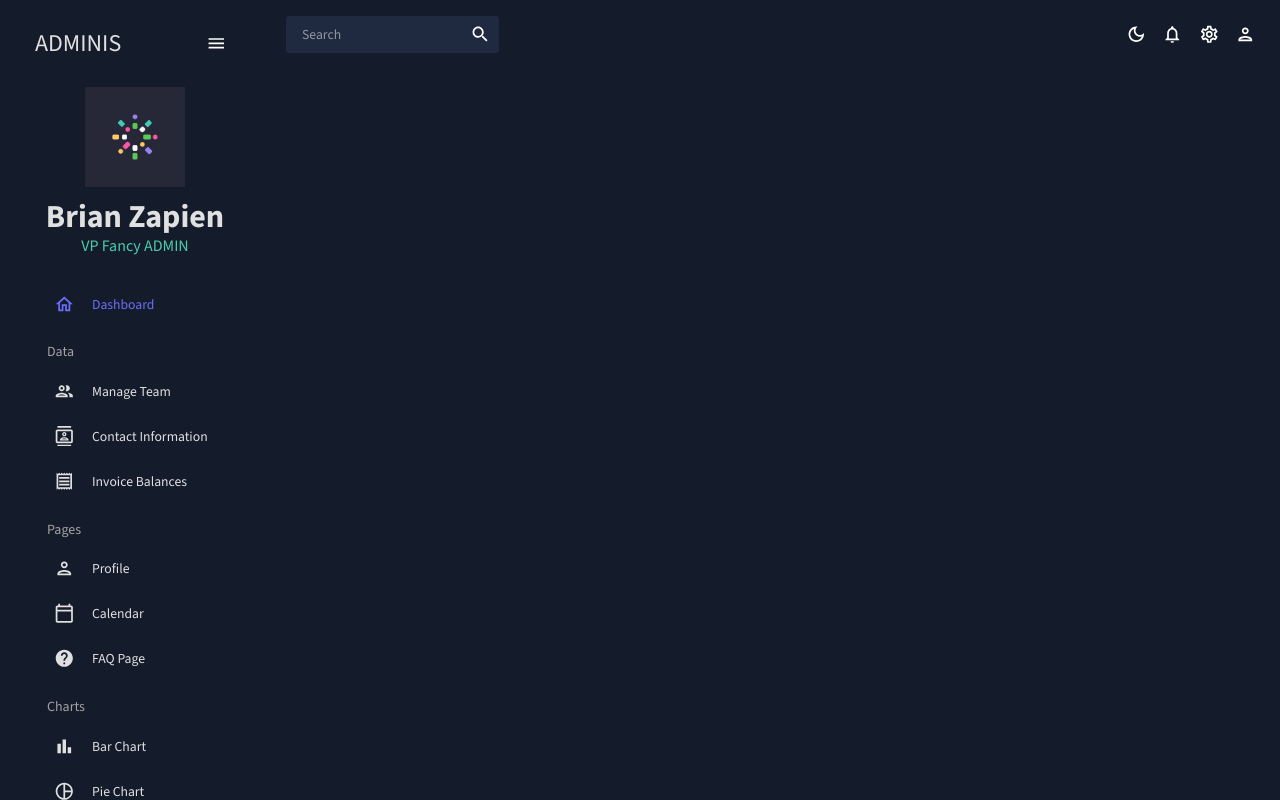
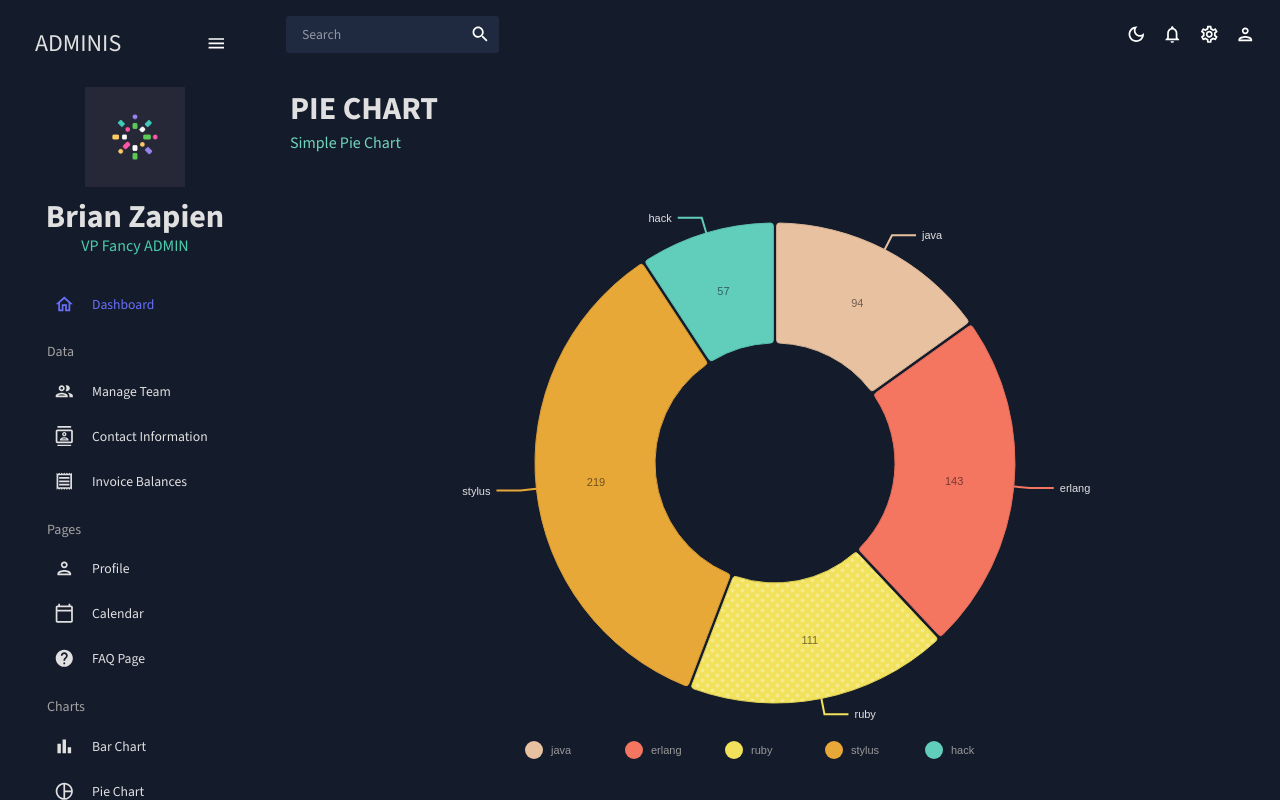
Before and after one commit to zape78/Dashboard, a React (Create React App) app: page /pie in a window 1280 px wide. Built offline with nearby package versions, Linux system fonts and the light colour scheme.

Commit message:
Created Pie Scenes. Created PieChart Components. updated App. updated mockData

```diff
--- a/src/App.js
+++ b/src/App.js
@@ -11,7 +11,7 @@
 import Calendar from "./scenes/calendar";
 import FAQ from "./scenes/faq";
 import Bar from "./scenes/bar";
-// import Pie from "./scenes/pie";
+import Pie from "./scenes/pie";
 // import Line from "./scenes/line";
 // import Geography from "./scenes/geography";
 
@@ -35,7 +35,7 @@
               <Route path="/calendar" element={<Calendar />} />
               <Route path="/faq" element={<FAQ />} />
               <Route path="/bar" element={<Bar />} />
-              {/* <Route path="/pie" element={<Pie />} /> */}
+              <Route path="/pie" element={<Pie />} />
               {/* <Route path="/line" element={<Line />} /> */}
               {/* <Route path="/geography" element={<Geography />} /> */}
             </Routes>
--- /dev/null
+++ b/src/components/PieChart.jsx
@@ -0,0 +1,169 @@
+import { useTheme } from "@mui/material";
+import { ResponsivePie } from "@nivo/pie";
+import { tokens } from "../theme";
+import { mockPieData as data } from "../data/mockData";
+
+const PieChart = ({ isDashboard = false }) => {
+    const theme = useTheme();
+    const colors = tokens(theme.palette.mode);
+
+    return (
+        <ResponsivePie
+            data={data}
+            theme={{
+                axis: {
+                    domain: {
+                        line: {
+                            stroke: colors.grey[100],
+                        },
+                    },
+                    legend: {
+                        text: {
+                            fill: colors.grey[100],
+                        },
+                    },
+                    ticks: {
+                        line: {
+                            stroke: colors.grey[100],
+                            strokeWidth: 1,
+                        },
+                        text:{
+                            fill: colors.grey[100],
+                        },
+                    },
+                },
+                lengends: {
+                    text: {
+                        fill: colors.grey[100],
+                    },
+                },
+            }}
+            margin={{ top: 40, right: 80, bottom: 80, left: 80 }}
+            innerRadius={0.5}
+            padAngle={0.7}
+            cornerRadius={3}
+            activeOuterRadiusOffset={8}
+            borderWidth={1}
+            borderColor={{
+                from: 'color',
+                modifiers: [
+                    [
+                        'darker',
+                        0.2
+                    ]
+                ]
+            }}
+            arcLinkLabelsSkipAngle={10}
+            arcLinkLabelsTextColor={colors.grey[100]}
+            arcLinkLabelsThickness={2}
+            arcLinkLabelsColor={{ from: 'color' }}
+            arcLabelsSkipAngle={10}
+            arcLabelsTextColor={{
+                from: 'color',
+                modifiers: [
+                    [
+                        'darker',
+                        2
+                    ]
+                ]
+            }}
+            defs={[
+                {
+                    id: 'dots',
+                    type: 'patternDots',
+                    background: 'inherit',
+                    color: 'rgba(255, 255, 255, 0.3)',
+                    size: 4,
+                    padding: 1,
+                    stagger: true
+                },
+                {
+                    id: 'lines',
+                    type: 'patternLines',
+                    background: 'inherit',
+                    color: 'rgba(255, 255, 255, 0.3)',
+                    rotation: -45,
+                    lineWidth: 6,
+                    spacing: 10
+                }
+            ]}
+            fill={[
+                {
+                    match: {
+                        id: 'ruby'
+                    },
+                    id: 'dots'
+                },
+                {
+                    match: {
+                        id: 'c'
+                    },
+                    id: 'dots'
+                },
+                {
+                    match: {
+                        id: 'go'
+                    },
+                    id: 'dots'
+                },
+                {
+                    match: {
+                        id: 'python'
+                    },
+                    id: 'dots'
+                },
+                {
+                    match: {
+                        id: 'scala'
+                    },
+                    id: 'lines'
+                },
+                {
+                    match: {
+                        id: 'lisp'
+                    },
+                    id: 'lines'
+                },
+                {
+                    match: {
+                        id: 'elixir'
+                    },
+                    id: 'lines'
+                },
+                {
+                    match: {
+                        id: 'javascript'
+                    },
+                    id: 'lines'
+                }
+            ]}
+            legends={[
+                {
+                    anchor: 'bottom',
+                    direction: 'row',
+                    justify: false,
+                    translateX: 0,
+                    translateY: 56,
+                    itemsSpacing: 0,
+                    itemWidth: 100,
+                    itemHeight: 18,
+                    itemTextColor: '#999',
+                    itemDirection: 'left-to-right',
+                    itemOpacity: 1,
+                    symbolSize: 18,
+                    symbolShape: 'circle',
+                    effects: [
+                        {
+                            on: 'hover',
+                            style: {
+                                itemTextColor: '#000'
+                            }
+                        }
+                    ]
+                }
+            ]}
+        />
+    );
+}
+
+export default PieChart;
--- a/src/data/mockData.js
+++ b/src/data/mockData.js
@@ -427,3 +427,36 @@
         "donutColor": "hsl(61, 70%, 50%)"
       },
     ];
+
+    export const mockPieData = [
+      {
+        "id": "java",
+        "label": "java",
+        "value": 94,
+        "color": "hsl(343, 70%, 50%)"
+      },
+      {
+        "id": "erlang",
+        "label": "erlang",
+        "value": 143,
+        "color": "hsl(336, 70%, 50%)"
+      },
+      {
+        "id": "ruby",
+        "label": "ruby",
+        "value": 111,
+        "color": "hsl(131, 70%, 50%)"
+      },
+      {
+        "id": "stylus",
+        "label": "stylus",
+        "value": 219,
+        "color": "hsl(232, 70%, 50%)"
+      },
+      {
+        "id": "hack",
+        "label": "hack",
+        "value": 57,
+        "color": "hsl(154, 70%, 50%)"
+      }
+    ]
--- /dev/null
+++ b/src/scenes/pie/index.jsx
@@ -0,0 +1,16 @@
+import { Box } from "@mui/material";
+import Header from "../../components/Header";
+import PieChart from "../../components/PieChart";
+
+const Pie = () => {
+    return (
+        <Box m="20px">
+            <Header title="PIE CHART" subtitle="Simple Pie Chart" />
+            <Box height="75vh">
+                <PieChart />
+            </Box>
+        </Box>
+    )
+}
+
+export default Pie;
```
